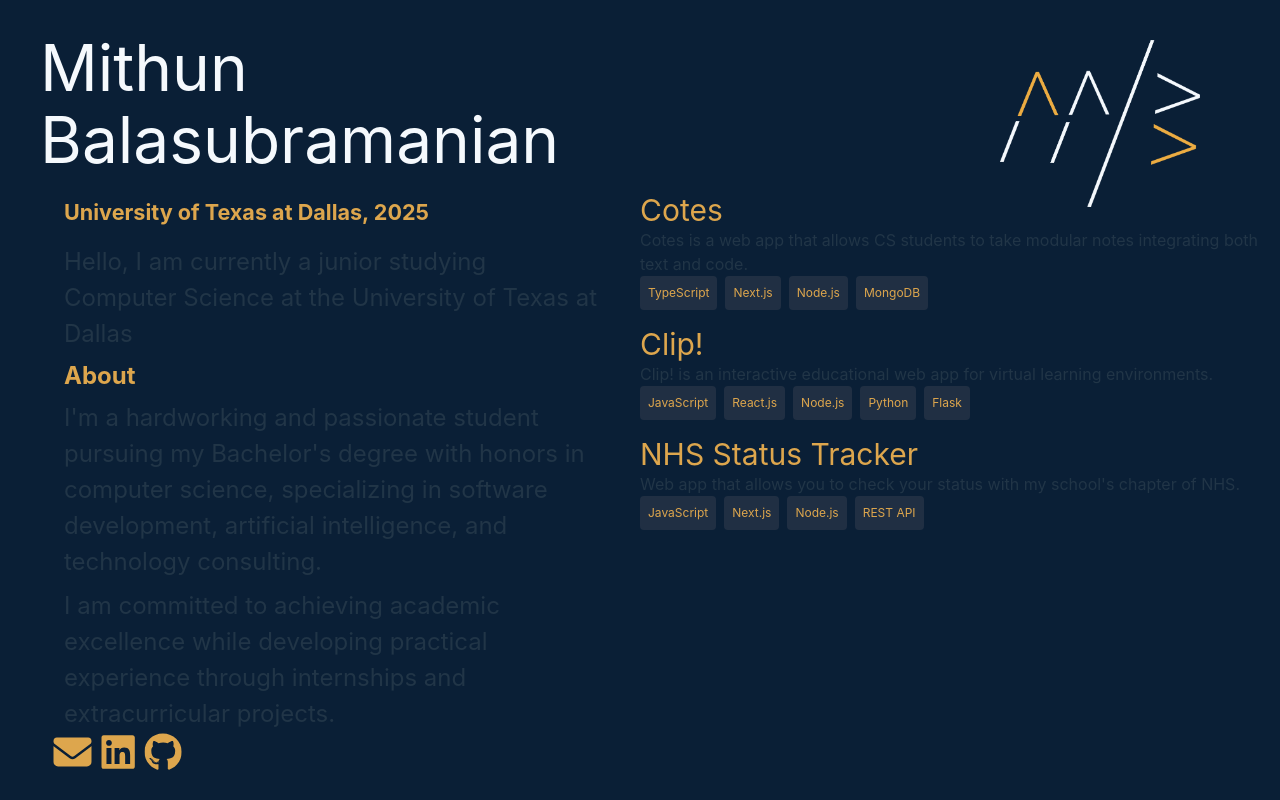
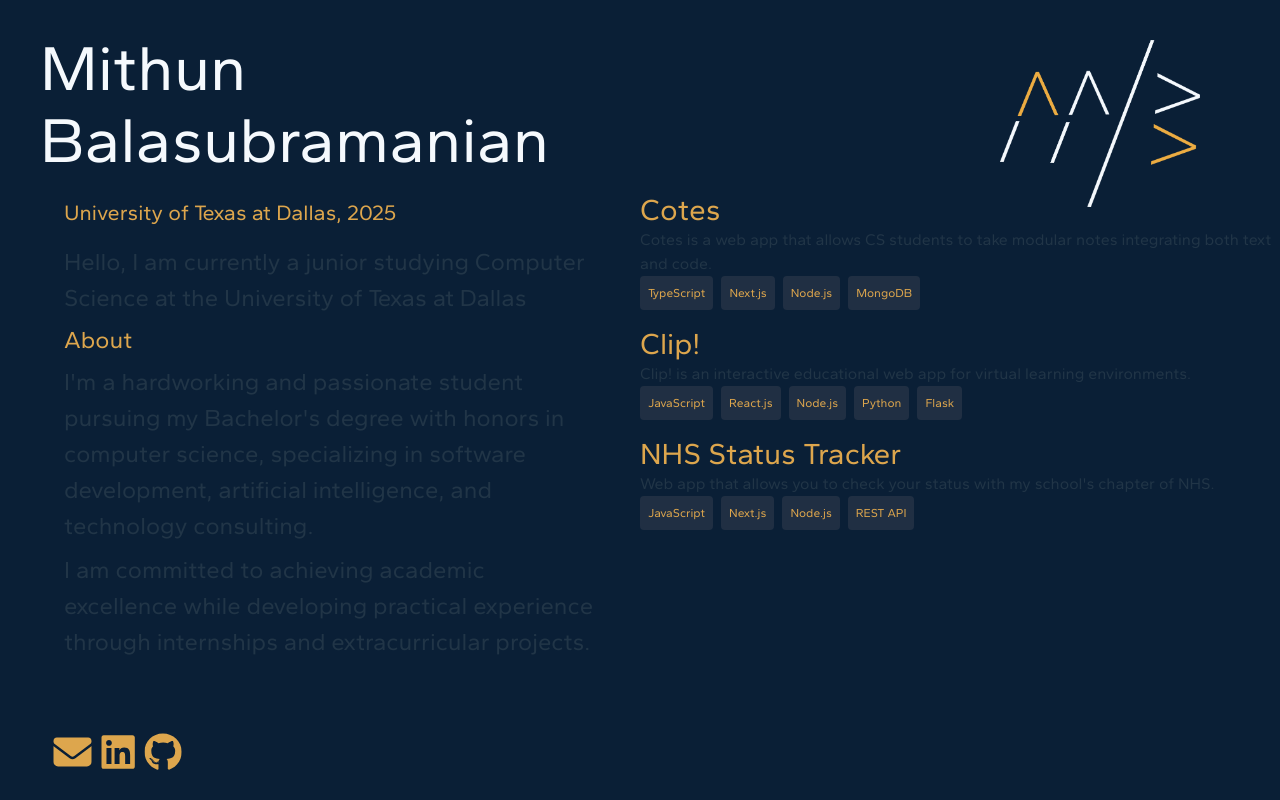
Before and after one commit to mithunb9/website, a Vue app: page / in a window 1280 px wide. Built offline with nearby package versions, Linux system fonts and the light colour scheme.

Commit message:
fix font

```diff
--- a/src/style.css
+++ b/src/style.css
@@ -1,8 +1,8 @@
+@import url("https://fonts.googleapis.com/css2?family=Gantari&display=swap");
+
 @tailwind base;
 @tailwind components;
 @tailwind utilities;
-
-@import url("https://fonts.googleapis.com/css2?family=Gantari&display=swap");
 
 :root {
   font-family: "Gantari", Inter, system-ui, Avenir, Helvetica, Arial, sans-serif;
```
